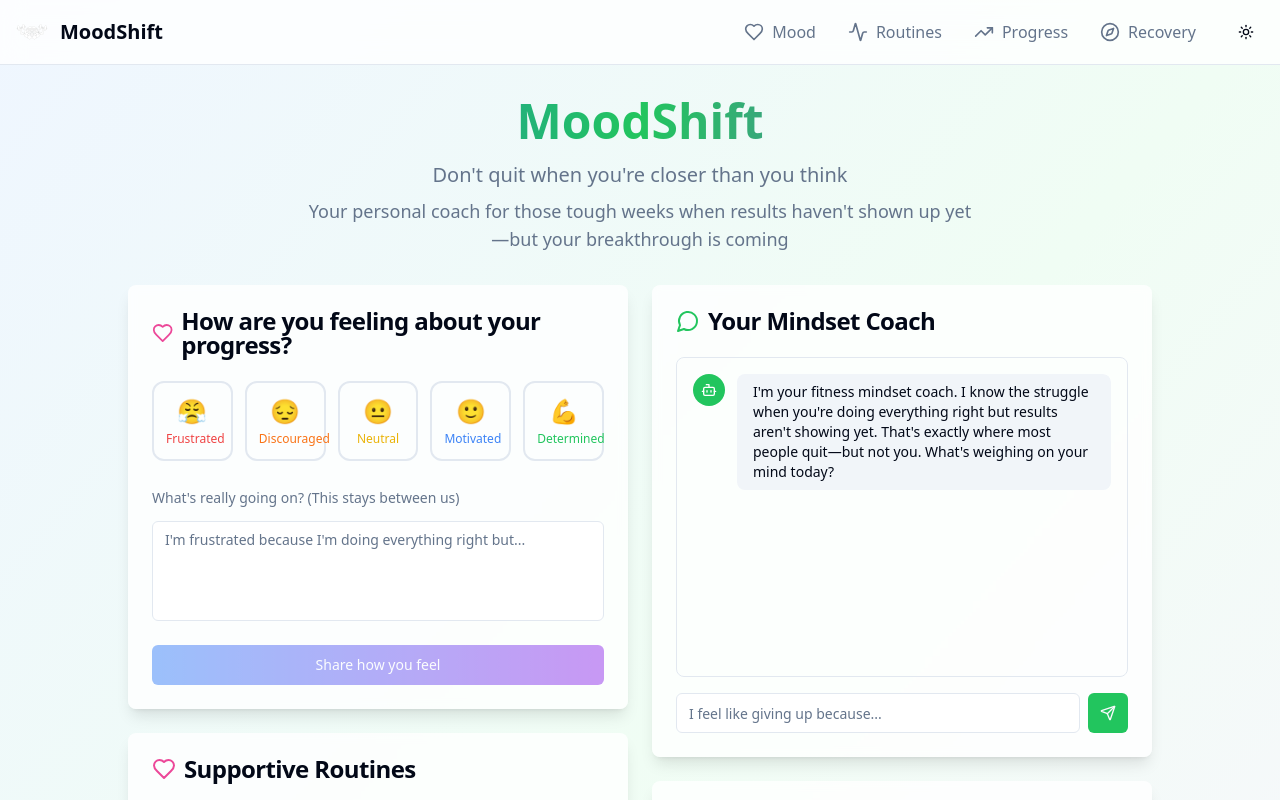
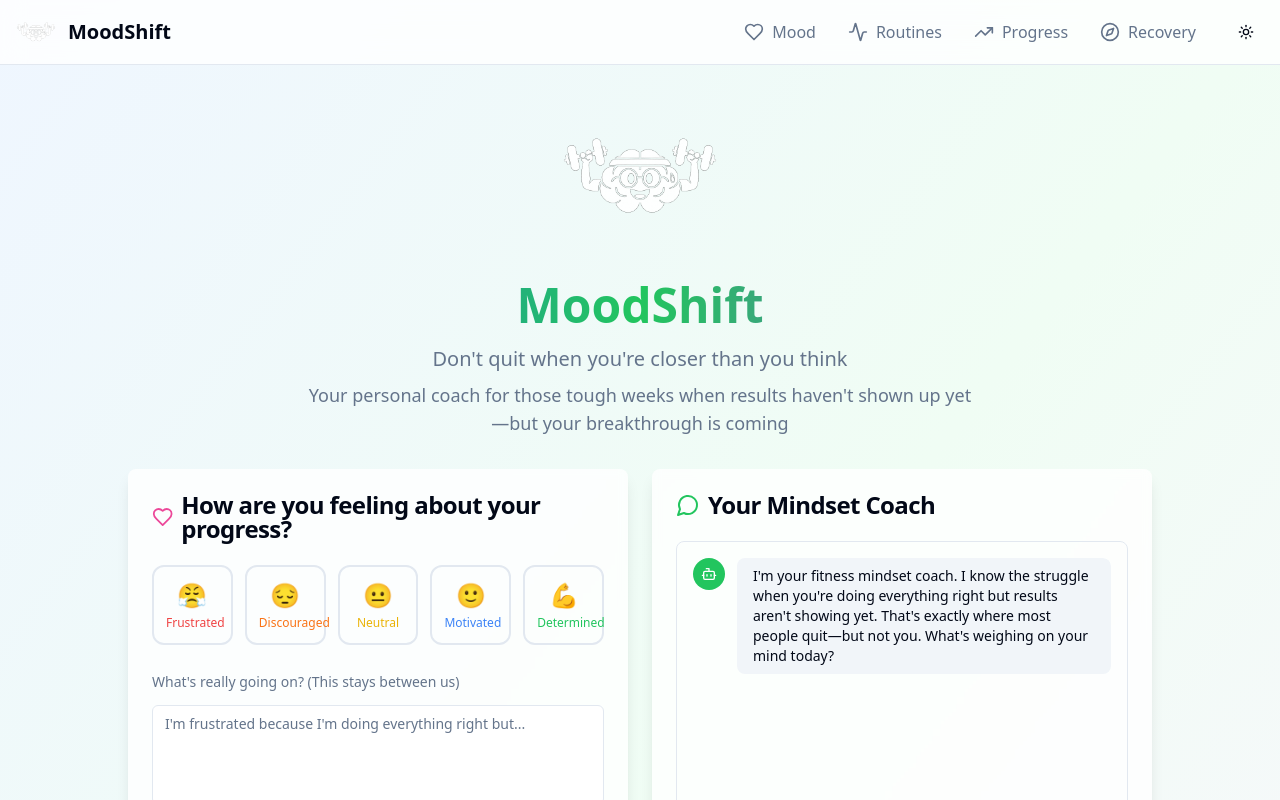
Before and after one commit to Aaliyanster/moodshift-flow-state, a React (Vite) app: page / in a window 1280 px wide. Shown: the top 800 px of the page. Built offline with nearby package versions, Linux system fonts and the light colour scheme.

Commit message:
Add logo to navigation
Added the user's logo to the navigation bar and scaled it appropriately.

```diff
--- a/src/components/Navigation.tsx
+++ b/src/components/Navigation.tsx
@@ -9,7 +9,7 @@ const Navigation = () => {
       <div className="container mx-auto px-4">
         <div className="flex items-center justify-between h-16">
           <div className="flex items-center space-x-3">
-            <img src="/lovable-uploads/0e0470aa-8ef3-4419-a08b-03e3d759d104.png" alt="MoodShift Brain Logo" className="h-8 w-8" />
+            <img src="/lovable-uploads/0e0470aa-8ef3-4419-a08b-03e3d759d104.png" alt="MoodShift Brain Logo" className="h-10 w-10" />
             <span className="text-xl font-bold text-foreground">MoodShift</span>
           </div>
 
--- a/src/pages/Index.tsx
+++ b/src/pages/Index.tsx
@@ -12,6 +12,13 @@ const Index = () => {
       <Navigation />
       <main className="container mx-auto px-4 py-8">
         <div className="text-center mb-8">
+          <div className="flex justify-center mb-6">
+            <img
+              src="/lovable-uploads/0e0470aa-8ef3-4419-a08b-03e3d759d104.png"
+              alt="Brain Workout Character"
+              className="w-32 h-32 md:w-40 md:h-40 animate-pulse"
+            />
+          </div>
           <h1 className="text-4xl md:text-5xl font-bold bg-gradient-to-r from-blue-600 via-green-500 to-purple-600 dark:from-blue-400 dark:via-green-400 dark:to-purple-400 bg-clip-text text-transparent mb-4">
             MoodShift
           </h1>
```
